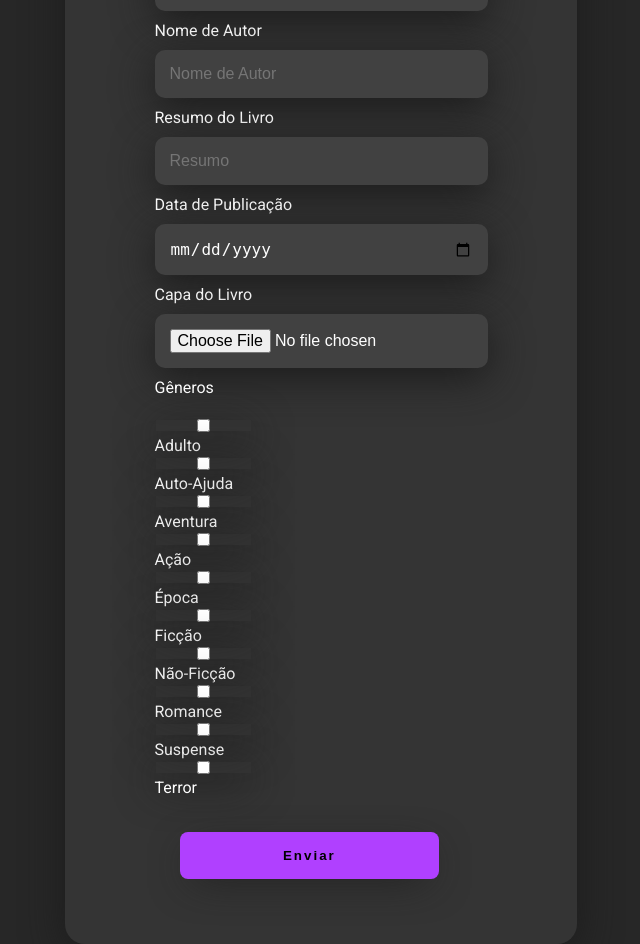
After one commit to Beulke-Dono/BOOk, a Flask app: page /enviar_livro in a window 1280 px wide. The commit adds this page. Shown: the whole page, without its empty margins (319-959 px from the left). Run offline with Flask 3, Linux system fonts and the light colour scheme; a user stored in the database is signed in.

Commit message:
Enviar Livro page base construction and databse update for covers referencial

```diff
--- a/config.py
+++ b/config.py
@@ -4,3 +4,4 @@ class Config:
     SECRET_KEY = os.getenv('SECRET_KEY', 'my_secret_key')
     SQLALCHEMY_TRACK_MODIFICATIONS = False
     SQLALCHEMY_DATABASE_URI = 'sqlite:///api.db'
+    UPLOAD_FOLDER = os.path.join(os.path.dirname(__file__), 'static', 'cover')
--- a/routes.py
+++ b/routes.py
@@ -1,5 +1,8 @@
+import os
 from app import app, db
 from functools import wraps
+from datetime import datetime
+from werkzeug.utils import secure_filename
 from flask import render_template, request, redirect, url_for, session, flash
 from models import User, Author, Book, Genre, Book_Author, Book_Genre, SavedBooks
 
@@ -10,6 +13,15 @@ def login_required(f):
             return redirect(url_for('login'))
         return f(*args, **kwargs)
     return decorated_function
+
+ALLOWED_EXTENSIONS = {'png', 'jpg', 'jpeg', 'gif'}
+
+def allowed_file(filename):
+    return '.' in filename and \
+           filename.rsplit('.', 1)[1].lower() in ALLOWED_EXTENSIONS
+
+
+#### ROTAS
 
 @app.route('/')
 @login_required
@@ -94,3 +106,54 @@ def usuario():
 def logout():
     session.pop('user_id', None)
     return redirect(url_for('login'))
+
+@app.route('/enviar_livro')
+@login_required
+def enviarLivro():
+    # Carregar gêneros existentes
+    genres = Genre.query.all()
+    user_name = None
+    if 'user_id' in session:
+        user_id = session['user_id']
+        user = User.query.get(user_id)
+        if user:
+            user_name = user.name
+    return render_template('enviar_livro.html', user_name=user_name, genres=genres)
+
+
+@app.route('/enviar_livro', methods=['POST'])
+@login_required
+def envioLivro():
+    if request.method == 'POST':
+        name_book = request.form['name_book']
+        author = request.form['author']
+        overview = request.form['overview']
+        publication_date = datetime.strptime(request.form['publication_date'], '%Y-%m-%d')
+        genres = request.form.getlist('genres')  # Recebe uma lista de gêneros
+        cover = request.files['cover']
+
+        # Salvar a capa do livro
+        if cover:
+            filename = secure_filename(cover.filename)
+            cover.save(os.path.join(app.config['UPLOAD_FOLDER'], filename))
+
+        # Inicia uma nova transação
+        try:
+            db.session.begin()
+
+            # Adicionar o livro ao banco de dados
+            novo_livro = Book(title=name_book, overview=overview, publication_date=publication_date, id_author=author)
+            db.session.add(novo_livro)
+            db.session.flush()  # Obtém o ID do livro antes de adicionar os gêneros
+
+            # Adicionar os gêneros ao banco de dados
+            for genre_id in genres:
+                livro_genero = Book_Genre(id_book=novo_livro.id_book, id_genre=genre_id)
+                db.session.add(livro_genero)
+
+            db.session.commit()  # Confirma a transação
+            return redirect(url_for('index'))
+        except Exception as e:
+            db.session.rollback()  # Desfaz a transação em caso de erro
+            flash('Erro ao enviar o livro: ' + str(e), 'error')
+            return redirect(url_for('enviar_livro'))
--- a/static/js/scripts.js
+++ b/static/js/scripts.js
@@ -31,3 +31,26 @@
             toggleSidebar();
         }
     });
+
+// Enviar Livro > Genres Select
+document.addEventListener("DOMContentLoaded", function () {
+    var selectGenres = document.querySelector("select[name='genres']");
+    var selectedGenresSpan = document.getElementById("selectedGenres");
+    var clearGenresButton = document.getElementById("clearGenres");
+
+    selectGenres.addEventListener("change", function () {
+        var selectedGenres = [];
+        var options = this.selectedOptions;
+        for (var i = 0; i < options.length; i++) {
+            selectedGenres.push(options[i].textContent);
+        }
+        selectedGenresSpan.textContent = selectedGenres.join(", ");
+    });
+
+    clearGenresButton.addEventListener("click", function () {
+        selectGenres.querySelectorAll("option").forEach(function(option) {
+            option.selected = false;
+        });
+        selectedGenresSpan.textContent = "";
+    });
+});
--- /dev/null
+++ b/templates/enviar_livro.html
@@ -0,0 +1,53 @@
+<!DOCTYPE html>
+<html lang="pt-br">
+<head>
+    <meta charset="UTF-8">
+    <meta name="viewport" content="width=device-width, initial-scale=1.0">
+    <link rel="stylesheet" href="{{ url_for('static', filename='css/styles.css') }}">
+    <link rel="shortcut icon" type="images/png" href="{{ url_for('static', filename='images/icon_book.png') }}">
+    <title>Enviar Livro</title>
+</head>
+<body>
+    <main class="main_login">
+        <div class="card_login">
+            <h1>Enviar Livro</h1>
+            <form action="{{ url_for('enviarLivro') }}" method="post" enctype="multipart/form-data">
+                <div class="text_field">
+                    <label for="name_book">Nome do Livro</label>
+                    <input type="text" name="name_book" placeholder="Nome do Livro" required>
+                </div>
+                <div class="text_field">
+                    <label for="author">Nome de Autor</label>
+                    <input type="text" name="author" placeholder="Nome de Autor" required>
+                </div>
+                <div class="text_field">
+                    <label for="overview">Resumo do Livro</label>
+                    <input type="text" name="overview" placeholder="Resumo" required>
+                </div>
+                <div class="text_field">
+                    <label for="publication_date">Data de Publicação</label>
+                    <input type="date" name="publication_date" required>
+                </div>
+                <div class="text_field">
+                    <label for="cover">Capa do Livro</label>
+                    <input type="file" name="cover" required>
+                </div>
+                <div class="text_field">
+                    <label for="genres">Gêneros</label>
+                    <div class="text_field">
+                        <div class="genre-checkboxes">
+                            {% for genre in genres %}
+                            <div class="checkbox-item">
+                                <input type="checkbox" id="genre_{{ genre.id_genre }}" name="genres" value="{{ genre.name_genre }}">
+                                <label for="genre_{{ genre.id_genre }}">{{ genre.name_genre }}</label>
+                            </div>
+                            {% endfor %}
+                        </div>
+                    </div>
+                <button class="btn_login">Enviar</button>
+            </form>
+        </div>
+    </main>
+<script src="{{ url_for('static', filename='js/scripts.js') }}"></script>
+</body>
+</html>
--- a/templates/usuario.html
+++ b/templates/usuario.html
@@ -21,7 +21,7 @@
             <nav class="navigation_header" id="navigation_header">
                 <a href="{{ url_for('index') }}">Home</a>
                 <a href="{{ url_for('usuario') }}" class="active">Usuário</a>
-                <a href="#">Sobre</a>
+                <a href="{{ url_for('enviarLivro') }}">Enivar Livro</a>
                 <a href="{{ url_for('logout') }}">Sair</a>
                 <img src="{{ url_for('static', filename='images/userphoto.png') }}" alt="user-photo" class="logo">
                 {% if user_name %}
```
Also changed, not shown: create_db.py (+15 -2 lines), models.py (+7 -5 lines), instance/api.db.
